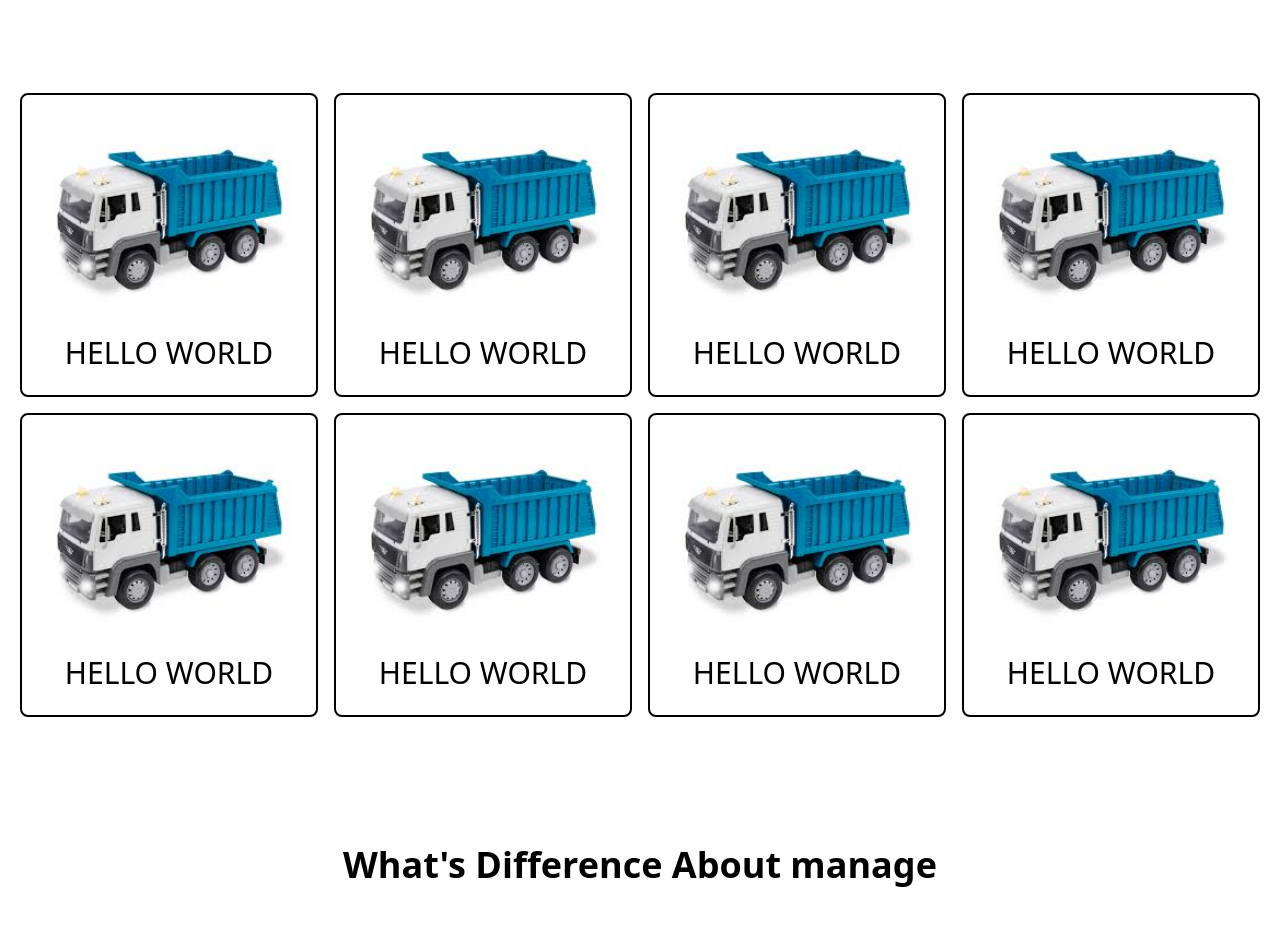
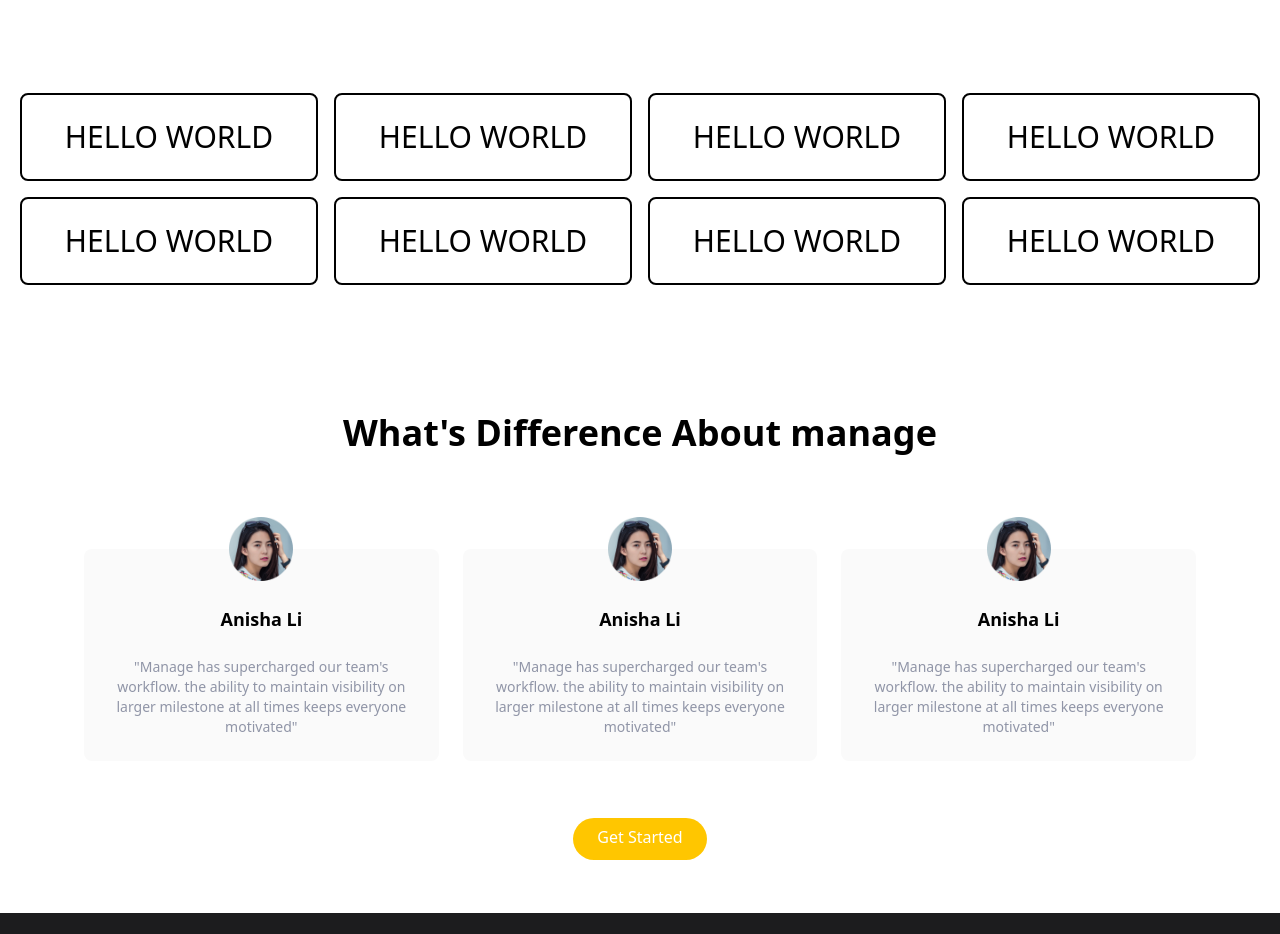
Before and after one commit to Hardelzs/TruckLoad, a website: page index.html in a window 1280 px wide. Shown: the part 1863-2797 px from the top of the page. Drawn offline with Linux system fonts and the light colour scheme; files whose address does not match are found by name.

Commit message:
remove the image

```diff
--- a/index.html
+++ b/index.html
@@ -199,35 +199,35 @@
             </h2>
             <div class="grid grid-cols-1 sm:grid-cols-2 md:grid-cols-3 lg:grid-cols-4 gap-4 mt-24">
                 <div class="flex flex-col items-center p-6 space-y-6 rounded-lg border-2 border-black">
-                    <img src="images/truck2.jpg" alt="" class="w-full h-48 object-cover">
+
                     <h1 class="text-3xl">HELLO WORLD</h1>
                 </div>
                 <div class="flex flex-col items-center p-6 space-y-6 rounded-lg border-2 border-black">
-                    <img src="images/truck2.jpg" alt="" class="w-full h-48 object-cover">
+
                     <h1 class="text-3xl">HELLO WORLD</h1>
                 </div>
                 <div class="flex flex-col items-center p-6 space-y-6 rounded-lg border-2 border-black">
-                    <img src="images/truck2.jpg" alt="" class="w-full h-48 object-cover">
+
                     <h1 class="text-3xl">HELLO WORLD</h1>
                 </div>
                 <div class="flex flex-col items-center p-6 space-y-6 rounded-lg border-2 border-black">
-                    <img src="images/truck2.jpg" alt="" class="w-full h-48 object-cover">
+
                     <h1 class="text-3xl">HELLO WORLD</h1>
                 </div>
                 <div class="flex flex-col items-center p-6 space-y-6 rounded-lg border-2 border-black">
-                    <img src="images/truck2.jpg" alt="" class="w-full h-48 object-cover">
+
                     <h1 class="text-3xl">HELLO WORLD</h1>
                 </div>
                 <div class="flex flex-col items-center p-6 space-y-6 rounded-lg border-2 border-black">
-                    <img src="images/truck2.jpg" alt="" class="w-full h-48 object-cover">
+
                     <h1 class="text-3xl">HELLO WORLD</h1>
                 </div>
                 <div class="flex flex-col items-center p-6 space-y-6 rounded-lg border-2 border-black">
-                    <img src="images/truck2.jpg" alt="" class="w-full h-48 object-cover">
+
                     <h1 class="text-3xl">HELLO WORLD</h1>
                 </div>
                 <div class="flex flex-col items-center p-6 space-y-6 rounded-lg border-2 border-black">
-                    <img src="images/truck2.jpg" alt="" class="w-full h-48 object-cover">
+
                     <h1 class="text-3xl">HELLO WORLD</h1>
                 </div>
             </div>
```
Also changed, not shown: images/truck.webp (deleted), images/truck2.jpg (deleted), images/truck3.jpg (deleted).
